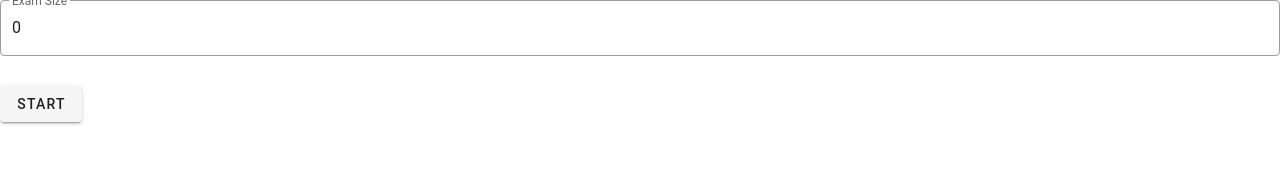
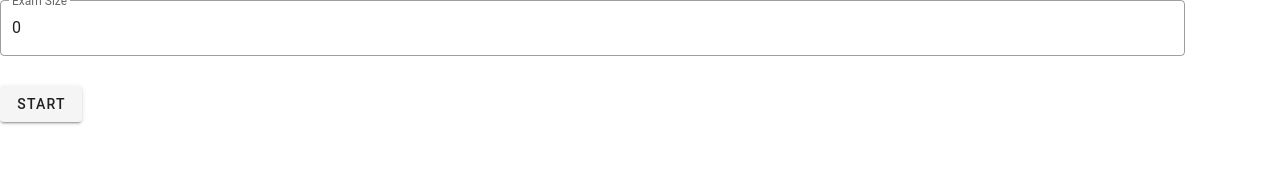
Before and after one commit to tomctr/KanaGames, a Vue app: page / in a window 1280 px wide. Shown: the top 172 px of the page. Built offline with nearby package versions, Linux system fonts and the light colour scheme; the HTML template or start-up script is replaced by a standard one.

Commit message:
fixing fill-height problem

```diff
--- a/package.json
+++ b/package.json
@@ -4,15 +4,17 @@
   "private": true,
   "scripts": {
     "serve": "vue-cli-service serve",
-    "build": "vue-cli-service build"
+    "build": "vue-cli-service build",
+    "mylocal": "light-server -s dist -p 7000"
   },
   "dependencies": {
     "vue": "^2.6.11",
-    "vuetify": "^2.2.11"
+    "vuetify": "^2.2.3"
   },
   "devDependencies": {
     "@vue/cli-service": "~4.2.0",
     "axios": "^0.18.0",
+    "light-server": "^2.6.4",
     "sass": "^1.19.0",
     "sass-loader": "^8.0.0",
     "vue-cli-plugin-axios": "0.0.4",
--- a/src/App.vue
+++ b/src/App.vue
@@ -1,23 +1,25 @@
-<template >
+<template>
   <v-app>
-    <v-content>
-      <Game/>
-    </v-content>
+    <v-container class="pa-0 ma-0">
+      <v-content>
+        <Game />
+      </v-content>
+    </v-container>
   </v-app>
 </template>
 
 <script>
-import Game from './components/Game';
+import Game from "./components/Game";
 
 export default {
-  name: 'App',
+  name: "App",
 
   components: {
-    Game,
+    Game
   },
 
   data: () => ({
     //
-  }),
+  })
 };
 </script>
--- a/src/components/Game.vue
+++ b/src/components/Game.vue
@@ -1,9 +1,9 @@
 <template>
-  <div class="fill-height">
+  <v-container class="pa-0 ma-0">
     <PreGame v-on:start-game="startGame" v-show="showPreGame" />
     <KanaCard v-if="!showPreGame && !isEndGame" :size="examSize" v-on:end-game="endGame"/>
     <EndGame v-show="isEndGame"/>
-  </div>
+  </v-container>
 </template>
 
 <script>
--- a/src/components/KanaCard.vue
+++ b/src/components/KanaCard.vue
@@ -3,7 +3,7 @@
     <v-card-title>
       <v-slide-x-transition mode="out-in">
         <v-card :key="key" width="200" height="200">
-          <v-row class="fill-height" justify="center" align="center" no-gutters>
+          <v-row justify="center" align="center" class="fill-height" no-gutters>
             <div class="display-4">{{currentKana}}</div>
           </v-row>
         </v-card>
--- a/src/plugins/vuetify.js
+++ b/src/plugins/vuetify.js
@@ -1,7 +1,10 @@
 import Vue from 'vue';
 import Vuetify from 'vuetify/lib';
+
+import colors from 'vuetify/lib/util/colors'
 
 Vue.use(Vuetify);
 
 export default new Vuetify({
+
 });
```
Also changed, not shown: 1 other file (tests, documents, lock files or other folders).
